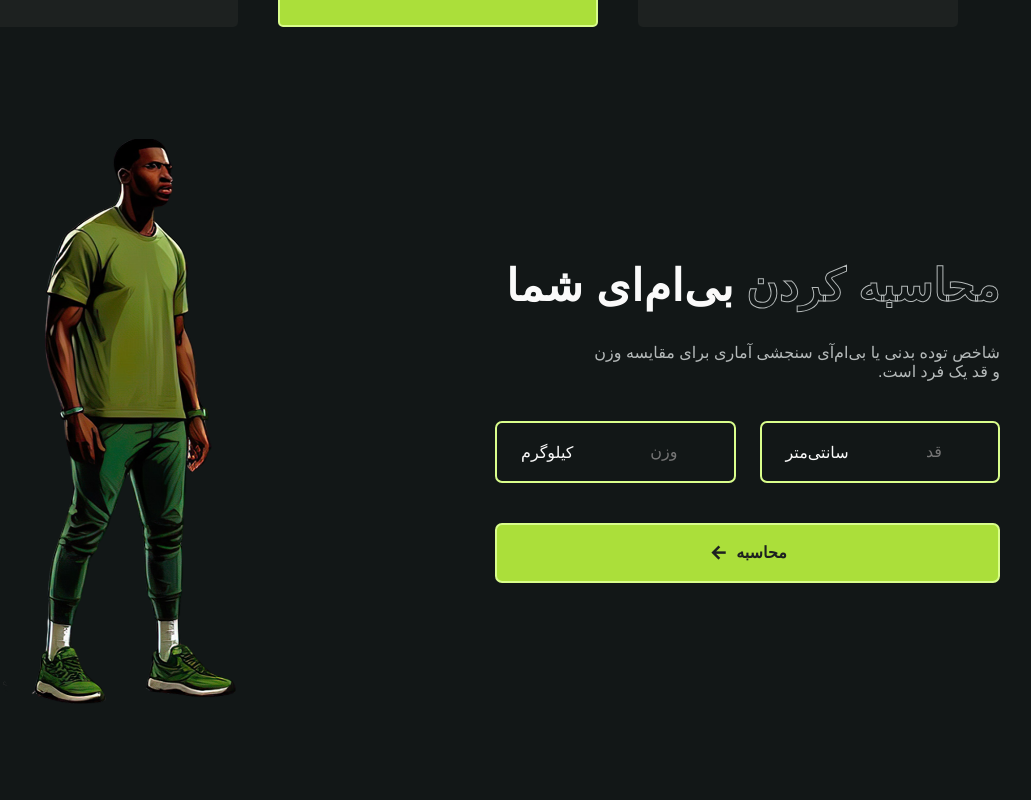
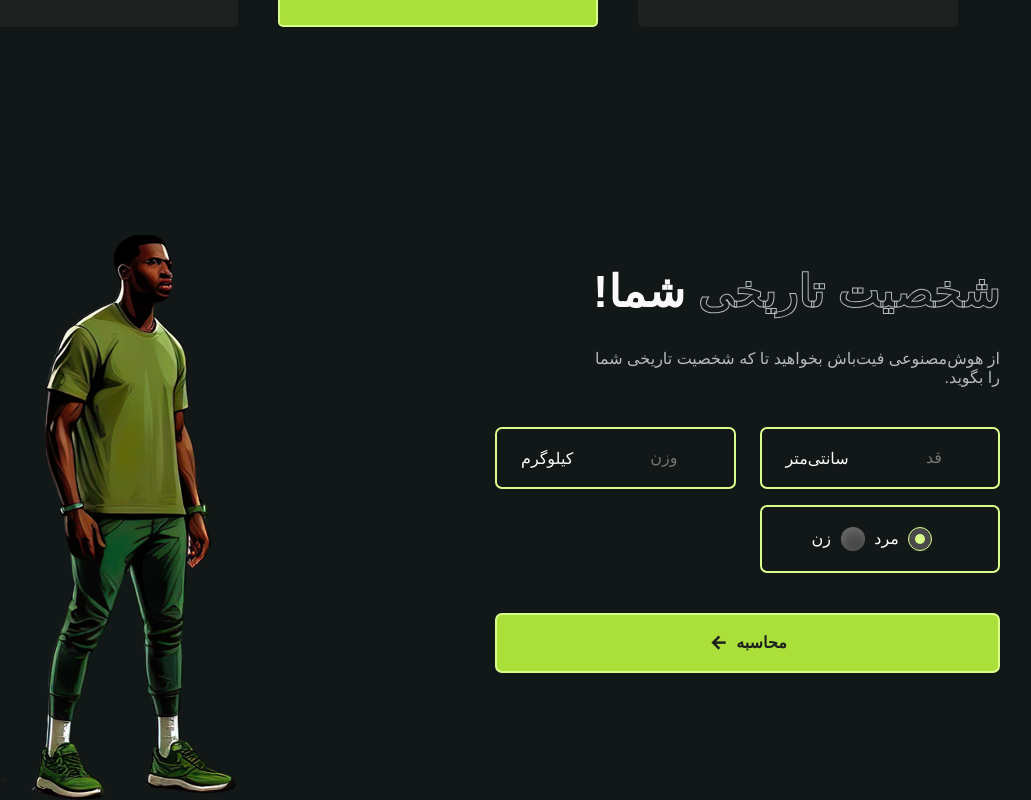
Before and after one commit to sajjadjavazi/Fitbash, a plain HTML site: page new-fitbash/index.html in a window 1280 px wide. Shown: the part 3180-3980 px from the top of the page, without its empty margins (202-1233 px from the left). Drawn offline with nearby package versions, Linux system fonts and the light colour scheme; a small style sheet from the web is missing.

Commit message:
gender radio added

```diff
--- a/new-fitbash/assets/css/styles.css
+++ b/new-fitbash/assets/css/styles.css
@@ -677,6 +677,63 @@ img {
   -moz-appearance: textfield;
 }
 
+/* Gender radio */
+
+.radio-input {
+  display: flex;
+  align-items: center;
+  justify-content: center;
+  flex-direction: row-reverse;
+  border: 2px solid var(--first-color-light);
+  padding: 20px 56px 20px 24px;
+  border-radius: 7px;
+}
+
+.radio-input input {
+  appearance: none;
+  width: 1.5em;
+  height: 1.5em;
+  background-color: #494949;
+  box-shadow: inset 2px 5px 10px rgb(105, 105, 105);
+  border-radius: 50%;
+  transition: .4s ease-in-out;
+}
+
+.radio__lable {
+  padding-right: .6rem;
+  color: white;
+}
+
+.radio-input input:hover {
+  scale: 1.2;
+  cursor: pointer;
+  box-shadow: none;
+}
+
+.radio-input .circle {
+  padding: auto;
+  position: relative;
+  top: 0.01em;
+  left: -1.07em;
+  width: 0.6em;
+  height: 0.6em;
+  background-color: var(--first-color-light);
+  scale: 0;
+  border-radius: 10px;
+  transition: .4s ease-in-out;
+}
+
+.radio-input input:checked {
+  box-shadow: none;
+  border: 1px solid var(--first-color-light);
+}
+
+.radio-input input:checked+.circle {
+  transform: rotate(360deg);
+  scale: 1;
+}
+
+/* ---------------------- */
 .calculate__label {
   position: absolute;
   left: 1.5rem;
@@ -691,6 +748,7 @@ img {
 
 .calculate__img {
   width: 200px;
+  padding-top: 6rem;
   justify-self: center;
 }
 
@@ -950,6 +1008,15 @@ img {
     grid-column: 1 / 3;
   }
 
+  .calculate__img {
+    width: 270px;
+  }
+
+  .radio-input {
+    display: flex;
+    justify-content: right;
+  }
+
   .footer__container {
     grid-template-columns: repeat(2, max-content);
     justify-content: space-between;
@@ -1055,6 +1122,11 @@ img {
 
   .choose__triangle-3 {
     width: 145px;
+  }
+
+
+  .calculate__img {
+    width: 300px;
   }
 
   .footer {
--- a/new-fitbash/index.html
+++ b/new-fitbash/index.html
@@ -341,12 +341,11 @@
             <div class="calculate__container container grid">
                 <div class="calculate__content">
                     <div class="section__titles">
-                        <h1 class="section__title-border">محاسبه کردن</h1>
-                        <h1 class="section__title">بی‌ام‌ای شما</h1>
+                        <h1 class="section__title-border">شخصیت تاریخی</h1>
+                        <h1 class="section__title">شما‌!</h1>
                     </div>
-
                     <p class="calculate__description">
-                        شاخص توده بدنی یا بی‌ام‌آی سنجشی آماری برای مقایسه وزن و قد یک فرد است.
+                        از هوش‌مصنوعی فیت‌باش بخواهید تا که شخصیت تاریخی شما را بگوید.
                     </p>
 
                     <form action="" class="calculate__form" id="calculate-form">
@@ -357,6 +356,23 @@
                         <div class="calculate__box">
                             <input type="number" placeholder="وزن" class="calculate__input" id="calculate-kg">
                             <label for="" class="calculate__label">کیلوگرم</label>
+                        </div>
+                        <!-- <div class="calculate__gender">
+                            <input type="radio" name="man" id="man" value="man">
+                            <label for="#">مرد</label>
+                            <input type="radio" name="woman" id="woman" value="woman">
+                            <label for="#">زن</label>
+                        </div> -->
+                        <div class="radio-input">
+                            <label for="#" class="radio__lable">زن</label>
+                            <input type="radio" id="value-1" name="value-radio" value="woman">
+                            <div class="circle">
+                            </div>
+                            <label for="#" class="radio__lable">مرد</label>
+                            <input checked="" type="radio" id="value-2" name="value-radio" value="man">
+                            <div class="circle">
+                            </div>
+
                         </div>
                         <button type="submit" class="button button__flex">
                             محاسبه <i class="ri-arrow-left-line"></i>
```
